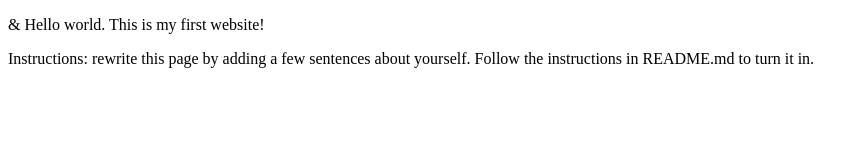
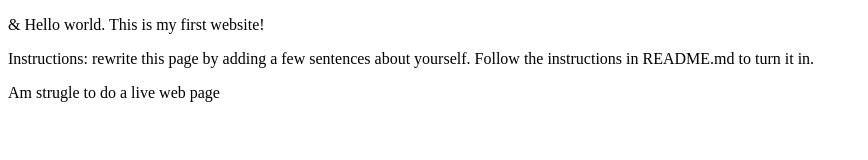
Before and after one commit to Orkemorphy/firstpage, a plain HTML site: page index.html in a window 1280 px wide. Shown: the whole page, without its empty margins (0-868 px from the left). Drawn offline with Linux system fonts and the light colour scheme.

Commit message:
index.html

```diff
--- a/index.html
+++ b/index.html
@@ -7,5 +7,6 @@
 <body>
   <p>&amp; Hello world. This is my first website!</p>
   <p>Instructions: rewrite this page by adding a few sentences about yourself. Follow the instructions in README.md to turn it in.</p>
+  <p> Am strugle to do a live web page </p>
 </body>
 </html>
```
